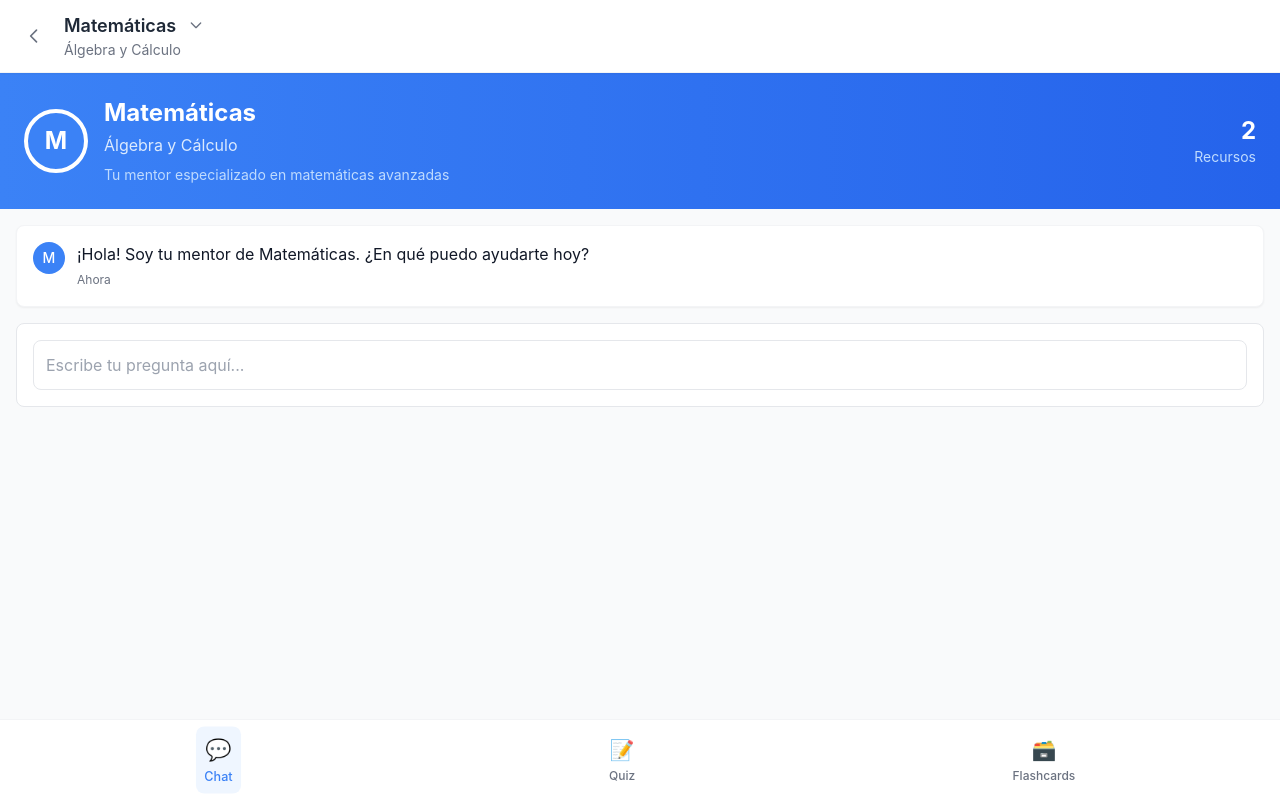
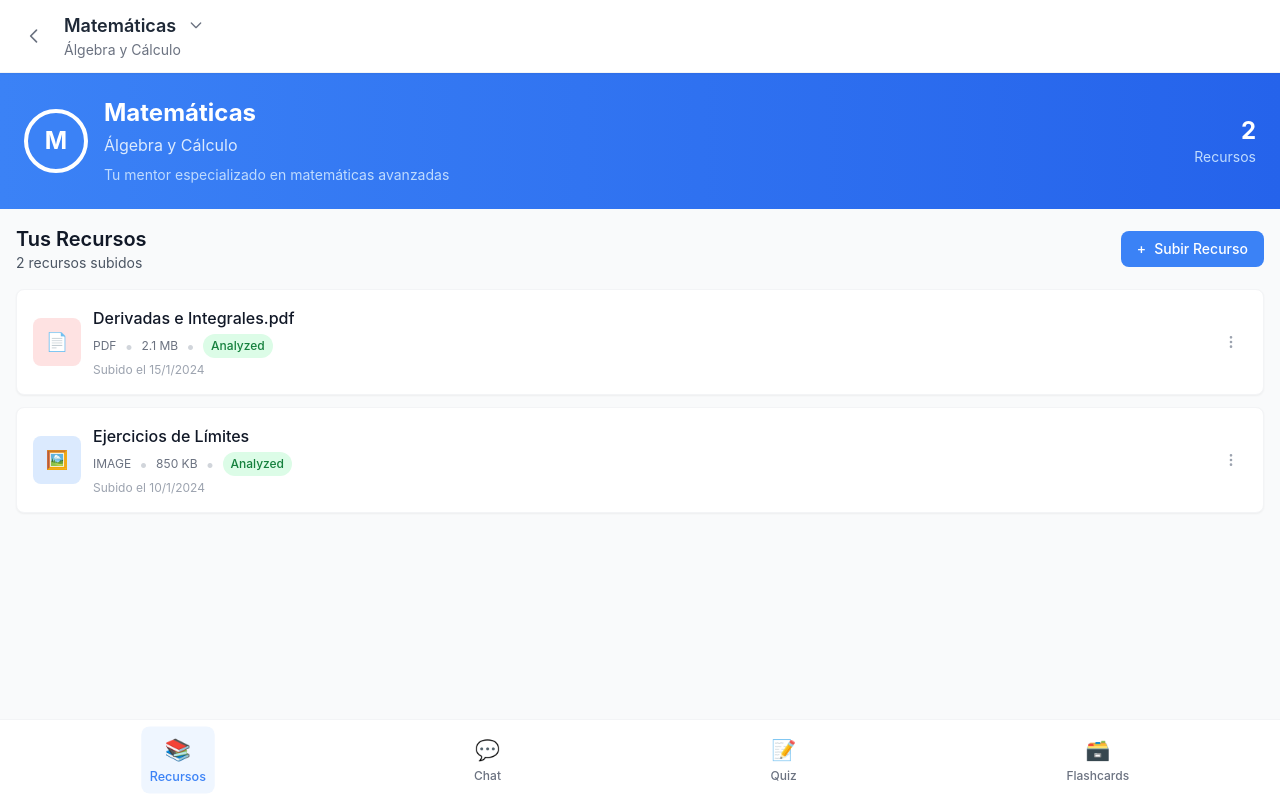
Before and after one commit to mentoria-app/mentor-ia, a React (Vite) app in the folder packages/frontend/: page /mentor/1 in a window 1280 px wide. Built offline with nearby package versions, Linux system fonts and the light colour scheme.

Commit message:
feat(mentors): implemented resource section

```diff
--- a/packages/frontend/src/App.jsx
+++ b/packages/frontend/src/App.jsx
@@ -4,7 +4,7 @@ import { AppLayout } from './components/layout';
 import { Onboarding, MentorHub, MentorDashboard, Profile } from './pages';
 
 function App() {
-  const [activeTab, setActiveTab] = useState('chat');
+  const [activeTab, setActiveTab] = useState('resources');
 
   return (
     <Router>
--- a/packages/frontend/src/components/layout/BottomNavBar.jsx
+++ b/packages/frontend/src/components/layout/BottomNavBar.jsx
@@ -2,6 +2,7 @@ import React from 'react';
 
 const BottomNavBar = ({ activeTab, onTabChange, className = '', ...props }) => {
   const navItems = [
+    { id: 'resources', label: 'Recursos', icon: '📚' },
     { id: 'chat', label: 'Chat', icon: '💬' },
     { id: 'quiz', label: 'Quiz', icon: '📝' },
     { id: 'flashcards', label: 'Flashcards', icon: '🗃️' }
--- a/packages/frontend/src/components/layout/Header.jsx
+++ b/packages/frontend/src/components/layout/Header.jsx
@@ -166,7 +166,7 @@ const Header = ({ title, subtitle, className = '', ...props }) => {
           </div>
         </div>
 
-        {/* Placeholder for future action buttons (e.g., menu, settings) */}
+        {/* Placeholder for future action buttons */}
         <div className="flex items-center space-x-2">
           {/* Future: Menu button, settings, etc. */}
         </div>
--- a/packages/frontend/src/pages/MentorDashboard.jsx
+++ b/packages/frontend/src/pages/MentorDashboard.jsx
@@ -10,7 +10,7 @@ import {
   addResourceToMentor
 } from '../state/mentorsSlice';
 
-const MentorDashboard = ({ activeTab = 'chat' }) => {
+const MentorDashboard = ({ activeTab = 'resources' }) => {
   const { mentorId } = useParams();
   const dispatch = useDispatch();
   const fileInputRef = useRef(null);
@@ -157,6 +157,7 @@ const MentorDashboard = ({ activeTab = 'chat' }) => {
           </div>
         );
 
+      case 'resources':
       default:
         return (
           <>
@@ -279,10 +280,7 @@ const MentorDashboard = ({ activeTab = 'chat' }) => {
 
       {/* Main Content */}
       <div className="flex-1 p-4 pb-20">
-        {activeTab === 'chat' || activeTab === 'quiz' || activeTab === 'flashcards'
-          ? renderTabContent()
-          : renderTabContent()
-        }
+        {renderTabContent()}
       </div>
     </div>
   );
```
